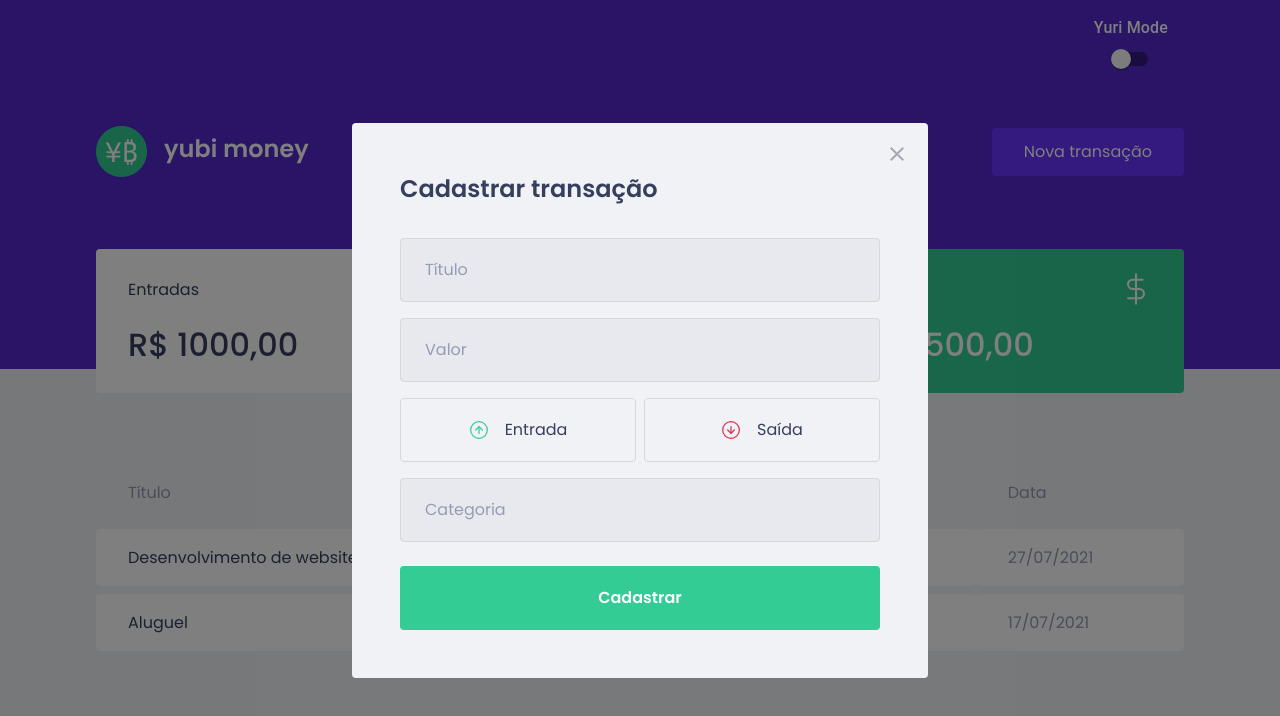
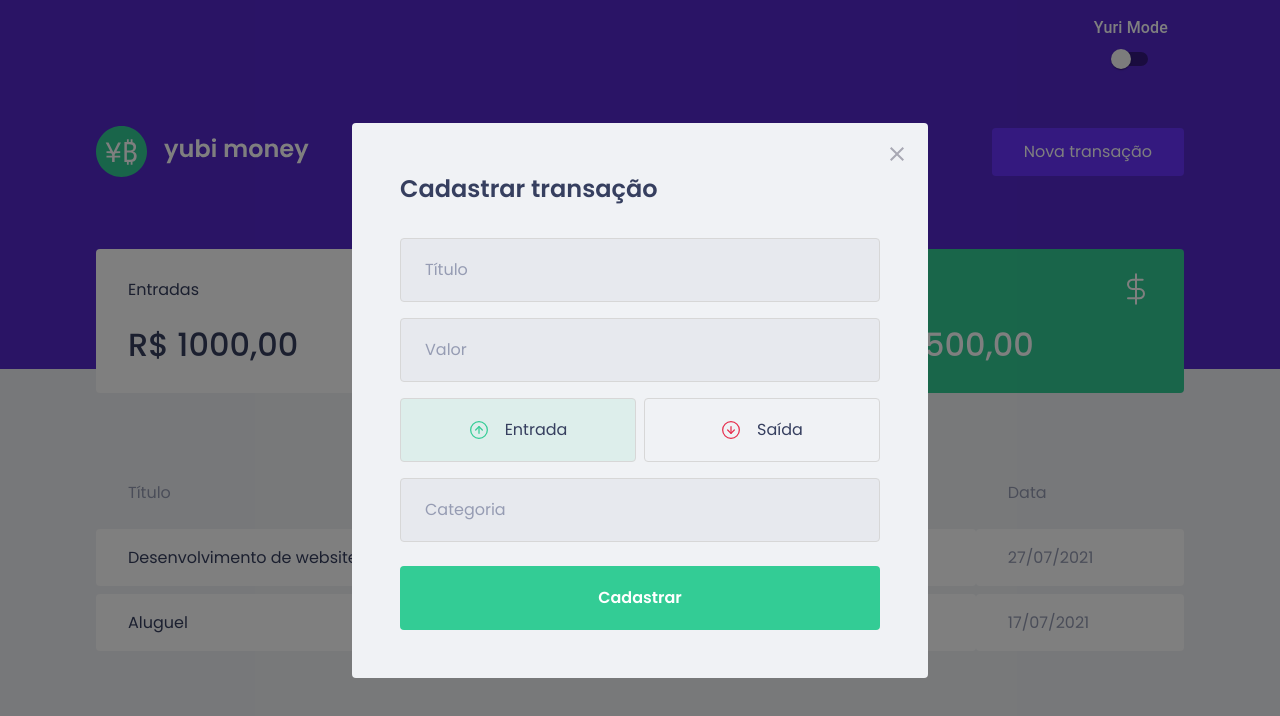
Before and after one commit to weilemann/yubi-money, a React (Create React App) app: page / in a window 1280 px wide. Both pictures are taken after a click on the button "Nova transação". Shown: the top 716 px of the page. Built offline with nearby package versions, Linux system fonts and the light colour scheme; no server answers; what miragejs would draw is missing.

Commit message:
Finished modal buttons stylization

```diff
--- a/src/components/NewTransactionModal/index.tsx
+++ b/src/components/NewTransactionModal/index.tsx
@@ -1,8 +1,9 @@
+import { useState } from 'react';
 import Modal from 'react-modal';
 import closeImg from '../../assets/close.svg';
 import incomeImg from '../../assets/income.svg';
 import outcomeImg from '../../assets/outcome.svg';
-import { Container, TransactionTypeContainer } from './styles';
+import { Container, TransactionTypeContainer, RadioBox } from './styles';
 
 type NewTransactionModalProps = {
     isOpen: boolean;
@@ -10,55 +11,63 @@
 }
 
 export function NewTransactionModal({ isOpen, onRequestClose }: NewTransactionModalProps) {
+    const [transactionType, setTransactionType] = useState<string>('deposit')
+
     return (
         <Modal
             isOpen={isOpen}
             onRequestClose={onRequestClose}
-            overlayClassName="react-modal-overlay"
-            className="react-modal-content"
+            overlayClassName='react-modal-overlay'
+            className='react-modal-content'
         >
             <button
-                type="button"
+                type='button'
                 onClick={onRequestClose}
-                className="react-modal-close">
-                <img src={closeImg} alt="Fechar modal"
+                className='react-modal-close'>
+                <img src={closeImg} alt='Fechar modal'
             />
             </button>
             <Container>
                 <h2>Cadastrar transação</h2>
 
                 <input
-                    type="text"
-                    placeholder="Título"
+                    type='text'
+                    placeholder='Título'
                 />
 
                 <input
-                    type="number"
-                    placeholder="Valor"
+                    type='number'
+                    placeholder='Valor'
                 />
 
                 <TransactionTypeContainer>
-                    <button
-                        type="button"
+                    <RadioBox
+                        type='button'
+                        onClick={() => { setTransactionType('deposit') }}
+                        isActive={transactionType === 'deposit'}
+                        activeColor='green'
                     >
-                        <img src={incomeImg} alt="Entrada" />
+                        <img src={incomeImg} alt='Entrada' />
                         <span>Entrada</span>
-                    </button>
+                    </RadioBox>
 
-                    <button
-                        type="button"
+                    <RadioBox
+                        type='button'
+                        onClick={() => { setTransactionType('withdraw') }}
+                        isActive={transactionType === 'withdraw'}
+                        activeColor='red'
                     >
-                        <img src={outcomeImg} alt="Saída" />
+                        <img src={outcomeImg} alt='Saída' />
                         <span>Saída</span>
-                    </button>
+                    </RadioBox>
                 </TransactionTypeContainer>
 
                 <input
-                    type="text"
-                    placeholder="Categoria"
+                    type='text'
+                    placeholder='Categoria'
                 />
 
-                <button type="submit">
+                <button type='submit'>
                     Cadastrar
                 </button>
             </Container>
--- a/src/components/NewTransactionModal/styles.ts
+++ b/src/components/NewTransactionModal/styles.ts
@@ -1,5 +1,5 @@
 import styled from 'styled-components';
-import { darken } from 'polished';
+import { darken, transparentize } from 'polished';
 
 export const Container = styled.form`
     h2 {
@@ -54,13 +54,24 @@
     display: grid;
     grid-template-columns: 1fr 1fr;
     gap: 0.5rem;
+`;
 
-    button {
+type RadioBoxProps = {
+    isActive: boolean;
+    activeColor: 'green' | 'red';
+}
+
+const colors = {
+    green: '#33cc95',
+    red: '#e52e4d'
+}
+
+export const RadioBox = styled.button<RadioBoxProps>`
     height: 4rem;
     border: 1px solid var(--input-border);
     border-radius: 0.25rem;
 
-        background: transparent;
+    background: ${(props) => props.isActive ? transparentize(0.9, colors[props.activeColor]) : 'transparent'};
 
     display: flex;
     align-items: center;
@@ -83,5 +94,4 @@
         font-size: 1rem;
         color: var(--text-title);
     }
-    }
 `;
```
Lines whose indentation alone changed are shown as unchanged.
